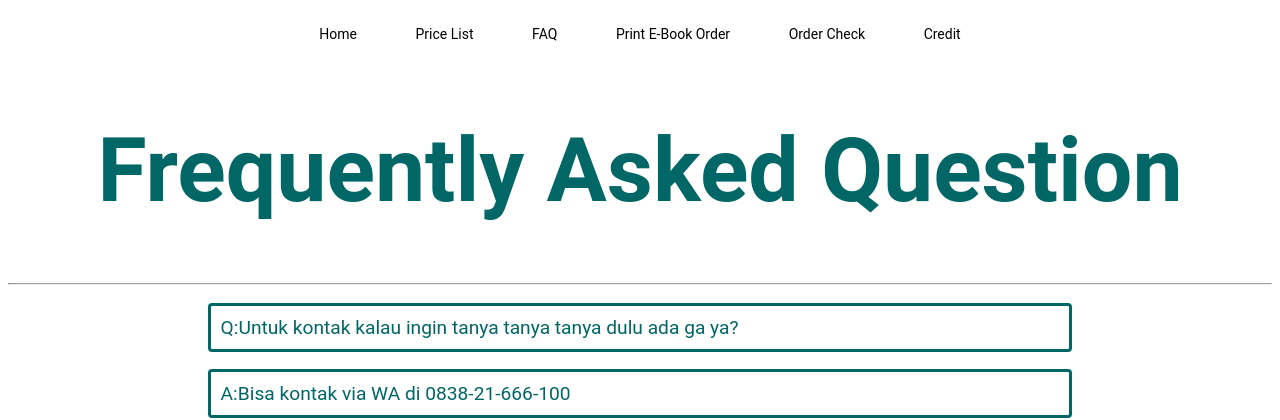
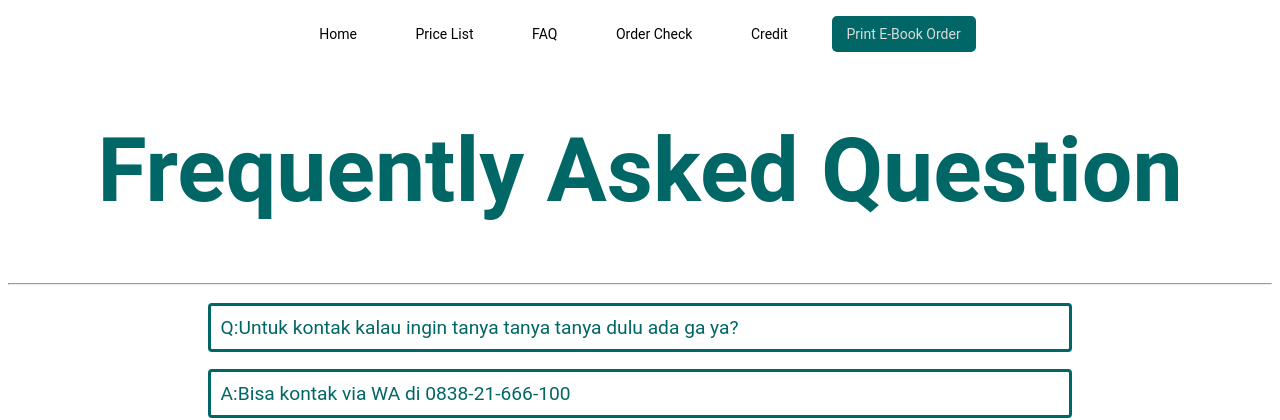
Before and after one commit to arifrgilang/projek-pw, a CodeIgniter app: page /projek-pw/index.php/faq/index in a window 1280 px wide. Shown: the top 420 px of the page. Run offline with CodeIgniter, Linux system fonts and the light colour scheme.

Commit message:
edit header

```diff
--- a/application/views/checkpage/checkpage.php
+++ b/application/views/checkpage/checkpage.php
@@ -7,7 +7,6 @@
             <div style="font-size: 24px">Kode Pesanan</div>
             <input  id="kodPes" type="text" name="kodPes">
         </form>
-
         <br><br><br><br>
 
         <!-- buat status -->
--- a/application/views/template/header.php
+++ b/application/views/template/header.php
@@ -1,5 +1,5 @@
 <!doctype html>
-<html style="font-family:roboto">
+<html style="font-family:Roboto">
 <head>
 	<title>POOKS</title>
 	<meta name ="viewport" content="width=device, initial-scale=1, user-scalable=no">
@@ -16,9 +16,9 @@
 				<li><a href="<?php echo site_url(); ?>">Home</a></li>
 			    <li><a href="<?php echo site_url('/price'); ?>">Price List</a></li>
 			    <li><a href="<?php echo site_url('/faq'); ?>">FAQ</a></li>
-				<li><a href="#">Print E-Book Order</a></li>
 				<li><a href="<?php echo site_url('check'); ?>">Order Check</a></li>
 				<li><a href="<?php echo site_url('/credit'); ?>">Credit</a></li>
+				<li><a href="#" style="background-color:#006666; color:#dbdbdb">Print E-Book Order</a></li>
 			</ul>
 		<span class="toggle">☰</span>
 		</label>
```
